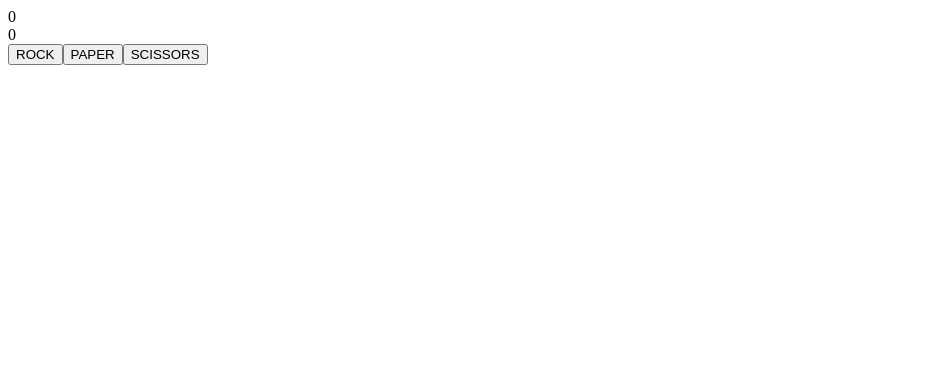
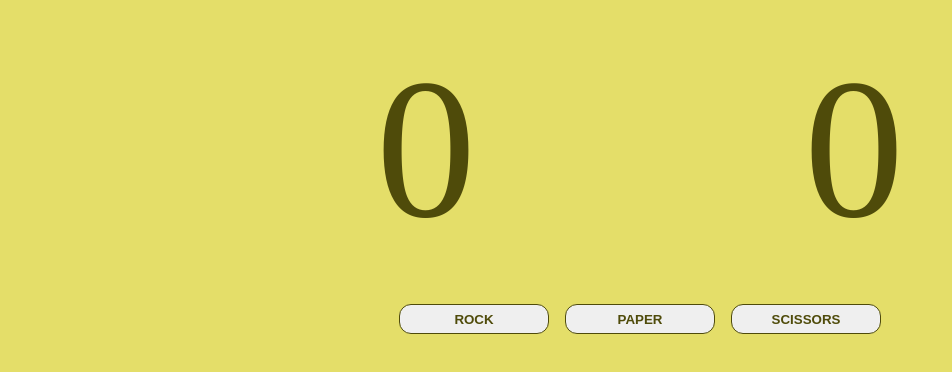
Before and after one commit to Yeryalex/The-Odin-Project, a plain HTML site: page foundations/rock-paper-scissor/index.html in a window 1280 px wide. Shown: the whole page, without its empty margins (0-952 px from the left). Drawn offline with Linux system fonts and the light colour scheme.

Commit message:
Add CSS style to the UI

```diff
--- a/foundations/rock-paper-scissor/index.js
+++ b/foundations/rock-paper-scissor/index.js
@@ -7,29 +7,40 @@ const computerPoints = document.createElement("div");
 const scoreContainer = document.createElement("div");
 const messageScore = document.createElement("div");
 const resetGame = document.createElement("button");
+const buttonsContainer = document.createElement("div");
 
 let humanScore = 0;
 let computerScore = 0;
 
 resetGame.innerText = "START OVER";
 rockButton.innerText = "ROCK";
+rockButton.className = "buttons"
 paperButton.innerText = "PAPER";
+paperButton.className = "buttons";
 scissorsButton.innerText = 'SCISSORS';
+scissorsButton.className = "buttons"
+resetGame.id = "reset";
+resetGame.classList.add("buttons");
 humanPoints.innerText = humanScore;
 computerPoints.innerText = computerScore;
 
+buttonsContainer.classList.add("buttons-container");
+scoreContainer.classList.add("score-container");
 scoreContainer.appendChild(humanPoints);
 scoreContainer.appendChild(computerPoints);
 
+containerDiv.classList.add("container-div");
 containerDiv.appendChild(scoreContainer);
-containerDiv.appendChild(rockButton);
-containerDiv.appendChild(paperButton);
-containerDiv.appendChild(scissorsButton);
+buttonsContainer.appendChild(rockButton);
+buttonsContainer.appendChild(paperButton);
+buttonsContainer.appendChild(scissorsButton);
+containerDiv.appendChild(buttonsContainer);
 
 document.body.appendChild(containerDiv);
+messageScore.classList.add("message-score");
 document.body.appendChild(messageScore);
 resetGame.classList.toggle("hidden");
-document.body.appendChild(resetGame);
+buttonsContainer.appendChild(resetGame);
 
 resetGame.addEventListener("click", () => {
 
@@ -44,7 +55,7 @@ resetGame.addEventListener("click", () => {
 
 containerDiv.addEventListener("click", (e) => {
 
-    if (e.target.tagName == "BUTTON"){
+    if (e.target.tagName == "BUTTON" && e.target.id !== "reset"){
         playRound(e, getComputerChoice());
     }
 });
--- a/foundations/rock-paper-scissor/style.css
+++ b/foundations/rock-paper-scissor/style.css
@@ -1,3 +1,50 @@
+body {
+    margin: 0;
+    background-color: rgb(228, 222, 105);
+
+}
+
 .hidden {
     display: none;
 }
+.container-div {
+    margin-bottom: 40px;
+}
+
+.score-container {
+
+    display: flex;
+    justify-content: space-evenly;
+    align-items: center;
+    height: 200px;
+    font-size: 200px;
+    padding: 48px;
+    color: rgb(79, 75, 10);
+}
+
+.buttons-container {
+    display: flex;
+    justify-content: center;
+    align-items: center;
+}
+.buttons {
+    cursor: pointer;
+    margin: 8px;
+    width: 150px;
+    height: 30px;
+    border: solid 1px rgb(79, 75, 10);
+    border-radius: 12px;
+    font-weight: 600;
+    color: rgb(79, 75, 10);
+}
+
+.message-score {
+    display: flex;
+    justify-content: center;
+    align-items: center;
+    border-radius: 20px;
+    margin: auto;
+    height: 100px;
+    color: rgb(177, 131, 13);
+    font-size: 28px;
+}
```
